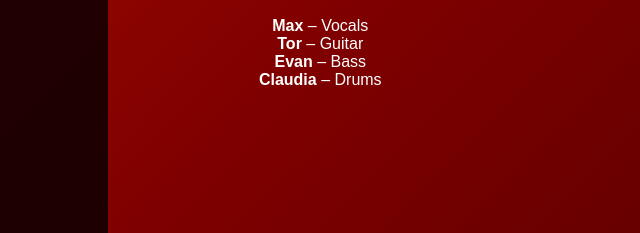
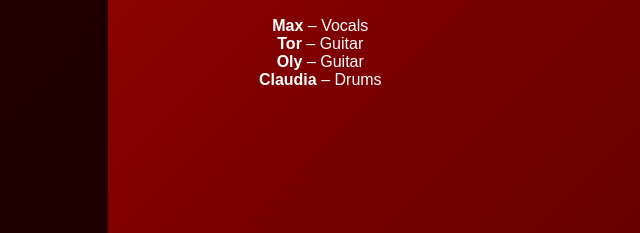
Before and after one commit to website-hoster/Shockwave, a plain HTML site: page about-us.html in a window 1280 px wide. Shown: the part 338-571 px from the top of the page, 112-752 px from the left. Drawn offline with Linux system fonts and the light colour scheme.

Commit message:
Update about-us.html

```diff
--- a/about-us.html
+++ b/about-us.html
@@ -22,7 +22,7 @@
     <ul style="list-style:none;padding:0;">
       <li><strong>Max</strong> – Vocals</li>
       <li><strong>Tor</strong> – Guitar</li>
-      <li><strong>Evan</strong> – Bass</li>
+      <li><strong>Oly</strong> – Guitar</li>
       <li><strong>Claudia</strong> – Drums</li>
     </ul>
   </div>
```
